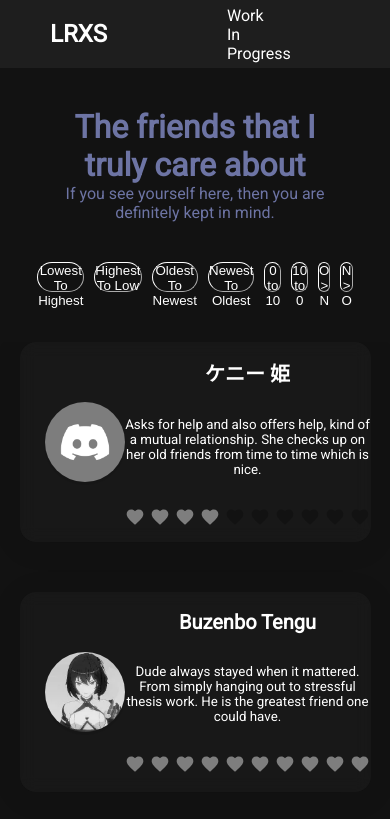
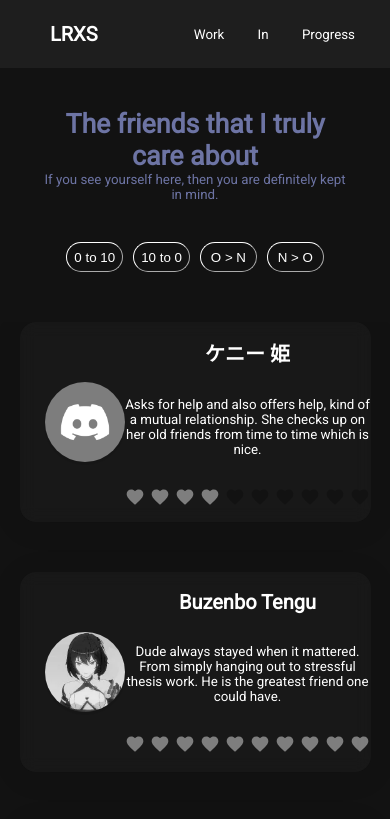
Before and after one commit to lrx5/friendslistVanilla, a plain HTML site: page index.html in a window 390 px wide. Shown: the top 819 px of the page. Drawn offline with Linux system fonts and the light colour scheme.

Commit message:
Update style.css

```diff
--- a/style.css
+++ b/style.css
@@ -1,10 +1,9 @@
-* {
+*{
     margin: 0;
     padding: 0;
     box-sizing: border-box;
 }
-
-html, body {
+html, body{
     display: flex;
     width:100%;
     background-color:#121212;
@@ -14,11 +13,9 @@ html, body {
     font-family: Roboto, sans-serif;
     /*overflow: auto;*/
 }
-
 body::-webkit-scrollbar{
     display: none;
-  }
-
+}
 .containerone{
     display: flex;
     background-color:#1e1e1e;
@@ -28,7 +25,6 @@ body::-webkit-scrollbar{
     justify-content: space-between;
     align-items: center;
 }
-
 .header{
     display: flex;
     flex-direction: column;
@@ -37,7 +33,6 @@ body::-webkit-scrollbar{
     animation: rgbColor 6s linear infinite;
     margin: 40px;
 }
-
 .container-sorter{
     display: flex;
     width: 66vw;
@@ -49,8 +44,7 @@ body::-webkit-scrollbar{
     /*overflow: auto;*/
 
 }
-
-.container-sorter button{
+.container-sorter button, .scroll-button{
     width: 140px;
     height: 30px;
     background-color: transparent;
@@ -59,7 +53,9 @@ body::-webkit-scrollbar{
     border-width: 0.1rem;
     color: white;
 }
-
+.button-mobile{
+    display: none;
+}
 .containertwo{
     display: flex;
     width: 66vw;
@@ -70,32 +66,26 @@ body::-webkit-scrollbar{
     gap: 50px 0;
     margin: 50px;
     /*overflow: auto;*/
-
 }
-
-.lrxs-main {
+.lrxs-main{
     padding: 0 50px;
     color: white;
 }
-
-nav {
+nav{
     padding: 0 50px;
 }
-
-.nav-links li {
+.nav-links li{
     display: inline-block;
     padding: 0 20px;
     text-decoration: none;
     color: white;
     list-style-type: none;
 }
-
 .nav-links li a{
     text-decoration: none;
     color: white;
 }
-
-.card {
+.card{
     display: flex;
     width: 800px;
     height: 200px;
@@ -104,8 +94,7 @@ nav {
     border-radius: 10px;
     align-items: center;
 }
-
-.glass {
+.glass{
     /* From https://css.glass */
     background: rgba(30, 30, 30, 0.54);
     border-radius: 16px;
@@ -113,7 +102,6 @@ nav {
     backdrop-filter: blur(7.9px);
     -webkit-backdrop-filter: blur(7.9px);
 }
-
 .card .main-img{
     display: flex;
     width: 160px;
@@ -127,8 +115,7 @@ nav {
     margin-left: 40px;
     filter: grayscale(100%);
 }
-
-.card-content {
+.card-content{
     width: 100%;
     height: 100%;
     display: flex;
@@ -139,19 +126,14 @@ nav {
     color: white;
     text-align: center;
     gap: 30px;
-
 }
 .card-content h2{
     max-width: 500px;
-
 }
-
 .card-content p{
     max-width: 500px;
-
 }
-
-.heart-meter {
+.heart-meter{
     display: flex;
     flex-direction: row;
     justify-content: center;
@@ -159,25 +141,19 @@ nav {
     align-content: center;
     gap: 10px;
 }
-
 .rgb-heart, .black-heart{
     filter: invert(100%) sepia(0%) saturate(6666%) hue-rotate(194deg) brightness(93%) contrast(91%);
     opacity: 0.5;
 }
-
-.no-heart {
+.no-heart{
     filter: invert(0%) sepia(19%) saturate(6355%) hue-rotate(43deg) brightness(79%) contrast(86%);
 }
-
-
-
 .heart-meter img{
     max-width: 40px;
     max-height: 40px;
     width: 40px;
     height: 40px;
 }
-
 .containerthree{
     display: flex;
     width: 66vw;
@@ -186,104 +162,98 @@ nav {
     align-items: center;
     flex-direction: column;
     gap: 50px 0;
+    margin-bottom: 50px;
     /*overflow: auto;*/
 }
-
 /* -----Hover actions----- */
-.container-sorter button:hover{
-    width: 140px;
-    height: 30px;
+.container-sorter button:hover, .scroll-button:hover{
     animation: rgbColorSvg 6s linear infinite;
-    border-radius: 15px;
-    border-color: white;
-    border-width: 0.1rem;
-    color: white;
 }
-
 .header:hover h1{
     color: white;
 }
-
+.card:hover{
+    background-color:rgb(37, 37, 37);
+}
 .card:hover img{
     filter: grayscale(0%);
 }
-
 .card:hover .no-heart{
     filter: invert(0%) sepia(19%) saturate(6355%) hue-rotate(43deg) brightness(79%) contrast(86%);
 }
-
 .card:hover .rgb-heart{
     /*fallback red color
     filter: invert(27%) sepia(63%) saturate(2259%) hue-rotate(326deg) brightness(90%) contrast(105%);*/
     animation: rgbColorSvg 6s linear infinite;
     opacity: 1;
 }
-
 .card:hover .black-heart{
     /*fallback red color
     filter: invert(27%) sepia(63%) saturate(2259%) hue-rotate(326deg) brightness(90%) contrast(105%);*/
     animation: blackColor 3s linear infinite;
     opacity: 1;
 }
-
 /* -----Animations----- */
 @keyframes rgbColor {
-    0% {
-        color: #4D9DE0;
-    }
-    12.5% {
-        color: #E15554;
-    }
-    37.5% {
-        color: #E1BC29;
-    }
-    62.5% {
-        color: #3BB273;
-    }
-    87.5% {
-        color: #7768AE;
-    }
-    100% {
-        color: #4D9DE0;
-    }
+    0% {color: #4D9DE0;}
+    12.5% {color: #E15554;}
+    37.5% {color: #E1BC29;}
+    62.5% {color: #3BB273;}
+    87.5% {color: #7768AE;}
+    100% {color: #4D9DE0;}
 }
-
 @keyframes rgbColorSvg {
-    0% {
-        filter: invert(65%) sepia(17%) saturate(5132%) hue-rotate(181deg) brightness(92%) contrast(89%);
-    }
-    12.5% {
-        filter: invert(45%) sepia(30%) saturate(1188%) hue-rotate(314deg) brightness(96%) contrast(94%);
-    }
-    37.5% {
-        filter: invert(97%) sepia(40%) saturate(6296%) hue-rotate(333deg) brightness(92%) contrast(90%);
-    }
-    62.5% {
-        filter: invert(57%) sepia(9%) saturate(2778%) hue-rotate(96deg) brightness(103%) contrast(85%);
-    }
-    87.5% {
-        filter: invert(45%) sepia(13%) saturate(1598%) hue-rotate(212deg) brightness(93%) contrast(90%);
-    }
-    100% {
-        filter: invert(65%) sepia(17%) saturate(5132%) hue-rotate(181deg) brightness(92%) contrast(89%);
-    }
+    0% {filter: invert(65%) sepia(17%) saturate(5132%) hue-rotate(181deg) brightness(92%) contrast(89%);}
+    12.5% {filter: invert(45%) sepia(30%) saturate(1188%) hue-rotate(314deg) brightness(96%) contrast(94%);}
+    37.5% {filter: invert(97%) sepia(40%) saturate(6296%) hue-rotate(333deg) brightness(92%) contrast(90%);}
+    62.5% {filter: invert(57%) sepia(9%) saturate(2778%) hue-rotate(96deg) brightness(103%) contrast(85%);}
+    87.5% {filter: invert(45%) sepia(13%) saturate(1598%) hue-rotate(212deg) brightness(93%) contrast(90%);}
+    100% {filter: invert(65%) sepia(17%) saturate(5132%) hue-rotate(181deg) brightness(92%) contrast(89%);}
 }
-
 @keyframes blackColor {
-    0% {
-        filter: invert(0%) sepia(6%) saturate(6726%) hue-rotate(324deg) brightness(84%) contrast(86%);
-    }
-    50% {
-        filter: invert(27%) sepia(0%) saturate(2743%) hue-rotate(196deg) brightness(84%) contrast(86%);
-    }
-    100% {
-        filter: invert(0%) sepia(6%) saturate(6726%) hue-rotate(324deg) brightness(84%) contrast(86%);
-    }
+    0% {filter: invert(0%) sepia(6%) saturate(6726%) hue-rotate(324deg) brightness(84%) contrast(86%);}
+    50% {filter: invert(27%) sepia(0%) saturate(2743%) hue-rotate(196deg) brightness(84%) contrast(86%);}
+    100% {filter: invert(0%) sepia(6%) saturate(6726%) hue-rotate(324deg) brightness(84%) contrast(86%);}
 }
-
 /* -----@Media----- */
 @media (max-width:800px) {
-
+    body{
+        font-size: smaller;
+    }
+    nav {
+        padding: 0 20px;
+    }
+    .nav-links li {
+        display: inline-block;
+        padding: 0 15px;
+        text-decoration: none;
+        color: white;
+        list-style-type: none;
+    }
+    .button-default{
+        display: none;
+    }
+    .button-mobile{
+        display: inline-block;
+    }
+    .container-sorter button{
+        width: 140px;
+        height: 30px;
+        background-color: transparent;
+        border-radius: 15px;
+        border-color: white;
+        border-width: 0.1rem;
+        color: white;
+    }
+    .container-sorter button:hover{
+        width: 140px;
+        height: 30px;
+        animation: rgbColorSvg 6s linear infinite;
+        border-radius: 15px;
+        border-color: white;
+        border-width: 0.1rem;
+        color: white;
+    }
     .containertwo{
         display: flex;
         width: 100vw;
@@ -293,10 +263,7 @@ nav {
         align-items: center;
         flex-direction: column;
         overflow: hidden;
-        font-size: smaller;
-
     }
-
     .card {
         width: 90vw;
         height: 200px;
@@ -304,7 +271,6 @@ nav {
         z-index: 1;
         border-radius: 10px;
     }
-
     .card .main-img{
         display: flex;
         width: 80px;
@@ -318,12 +284,10 @@ nav {
         margin-left: 25px;
         filter: grayscale(100%);
     }
-
     .card-content p{
         max-width: 250px;
 
     }
-
     .glass {
         /* From https://css.glass */
         background: rgba(30, 30, 30, 0.54);
@@ -332,7 +296,6 @@ nav {
         backdrop-filter: blur(7.9px);
         -webkit-backdrop-filter: blur(7.9px);
     }
-
     .heart-meter {
         width:200px;
         display: flex;
@@ -342,7 +305,6 @@ nav {
         align-content: center;
         gap: 5px;
     }
-
     .heart-meter img{
         max-width: 20px;
         max-height: 20px;
@@ -350,3 +312,16 @@ nav {
         height: 20px;
     }
 }
+/*
+Ranks
+10 - Confidante
+9 - Kindred Spirit
+8 - Best Friend
+7 - Close Friend
+6 - Great Friend
+5 - Good Friend
+4 - Friend
+3 - Recent Friend
+2 - Acquaintance
+1 - Business Contact
+*/
```
